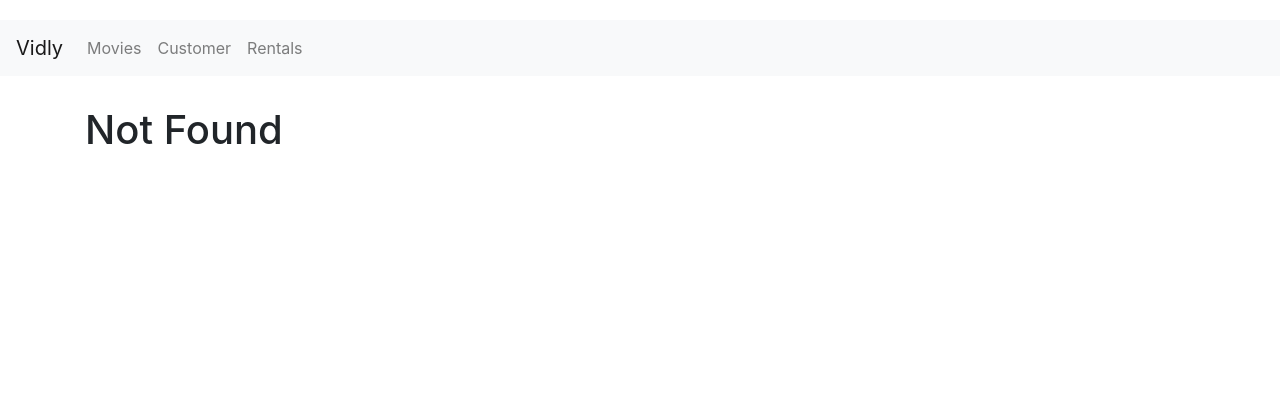
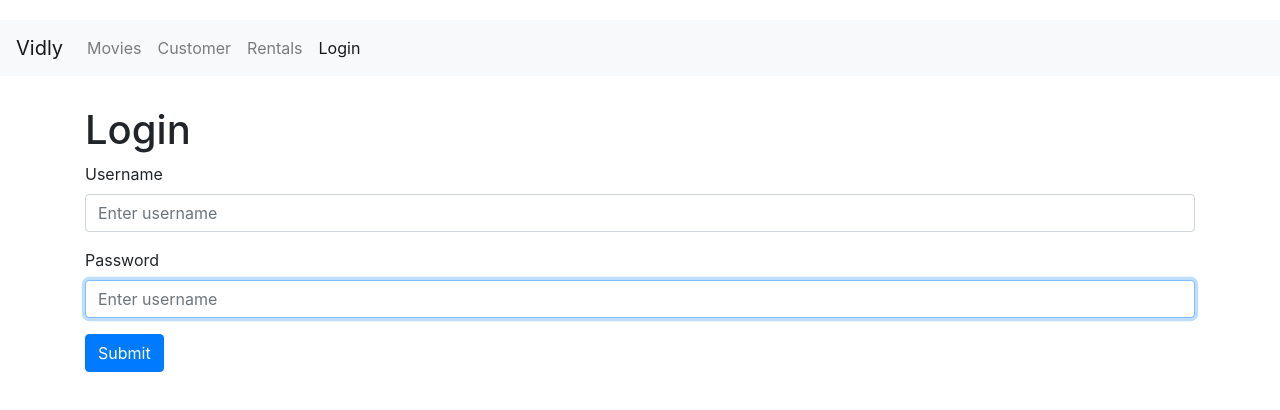
Before and after one commit to AhmedYehiaa/ReactJS-movies-list, a React (Create React App) app: page /login in a window 1280 px wide. Before the commit this address led to /not-found. Shown: the top 410 px of the page. Built offline with nearby package versions, Linux system fonts and the light colour scheme.

Commit message:
Add login form

```diff
--- a/src/App.js
+++ b/src/App.js
@@ -6,6 +6,7 @@
 import Rentals from './components/rentals';
 import Customers from './components/customer';
 import NavBar from './components/navBar';
+import LoginForm from './components/loginForm';
 class App extends Component {
   render() {
     return (
@@ -13,6 +14,7 @@
         <NavBar />
         <main role="main" className="container">
           <Switch>
+            <Route path="/login" component={LoginForm}></Route>
             <Route path="/movies/:id" component={MovieForm}></Route>
             <Route path="/movies" component={Movies}></Route>
             <Route path="/customers" component={Customers}></Route>
--- /dev/null
+++ b/src/components/common/input.jsx
@@ -0,0 +1,20 @@
+import React from 'react';
+
+const Input = ({ name, label, value, onChange }) => {
+  return (
+    <div className="form-group">
+      <label htmlFor={name}>{label}</label>
+      <input
+        value={value}
+        className="form-control"
+        autoFocus
+        id={name}
+        name={name}
+        placeholder="Enter username"
+        onChange={onChange}
+      />
+    </div>
+  );
+}
+
+export default Input;
--- /dev/null
+++ b/src/components/loginForm.jsx
@@ -0,0 +1,50 @@
+import React, { Component } from 'react';
+import Input from "./common/input";
+
+class LoginForm extends Component {
+
+  state = {
+    account: {
+      username: '',
+      password: ''
+    }
+  };
+
+  handleSubmit = e => {
+    e.preventDefault();
+    console.log('Submitted !', this.state.account);
+
+  };
+
+  handleChange = ({ currentTarget: input}) => {
+    const account = { ...this.state.account };
+    account[input.name] = input.value;
+    this.setState({ account });
+  };
+
+  render() {
+    const { account } = this.state;
+    return (
+      <div>
+        <h1>Login</h1>
+        <form>
+          <Input
+            name="username"
+            value={account.username}
+            label="Username"
+            onChange={this.handleChange}
+            />
+          <Input
+            name="password"
+            value={account.password}
+            label="Password"
+            onChange={this.handleChange}
+          />
+          <button type="submit" className="btn btn-primary" onClick={this.handleSubmit}>Submit</button>
+        </form>
+      </div>
+    );
+  }
+}
+
+export default LoginForm;
--- a/src/components/navBar.jsx
+++ b/src/components/navBar.jsx
@@ -3,6 +3,7 @@
 import { Link, NavLink } from "react-router-dom";
 
 const NavBar = () => {
+
   return (
     <nav className="navbar navbar-expand-lg navbar-light bg-light">
       <Link className="navbar-brand" to="/">Vidly</Link>
@@ -20,6 +21,9 @@
           <li className="nav-item">
             <NavLink className="nav-link" to="/rentals">Rentals</NavLink>
           </li>
+          <li className="nav-item">
+            <NavLink className="nav-link" to="/login">Login</NavLink>
+          </li>
         </ul>
       </div>
     </nav>
```
